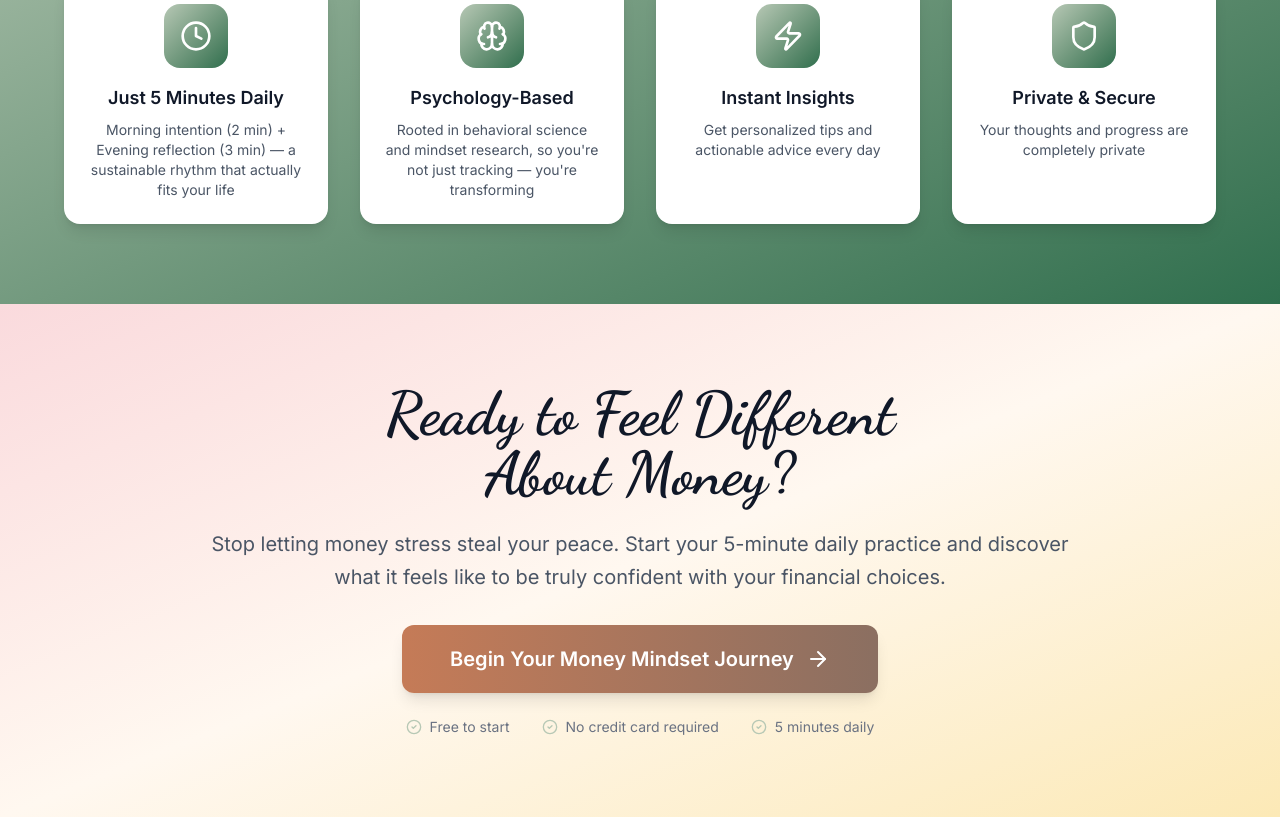
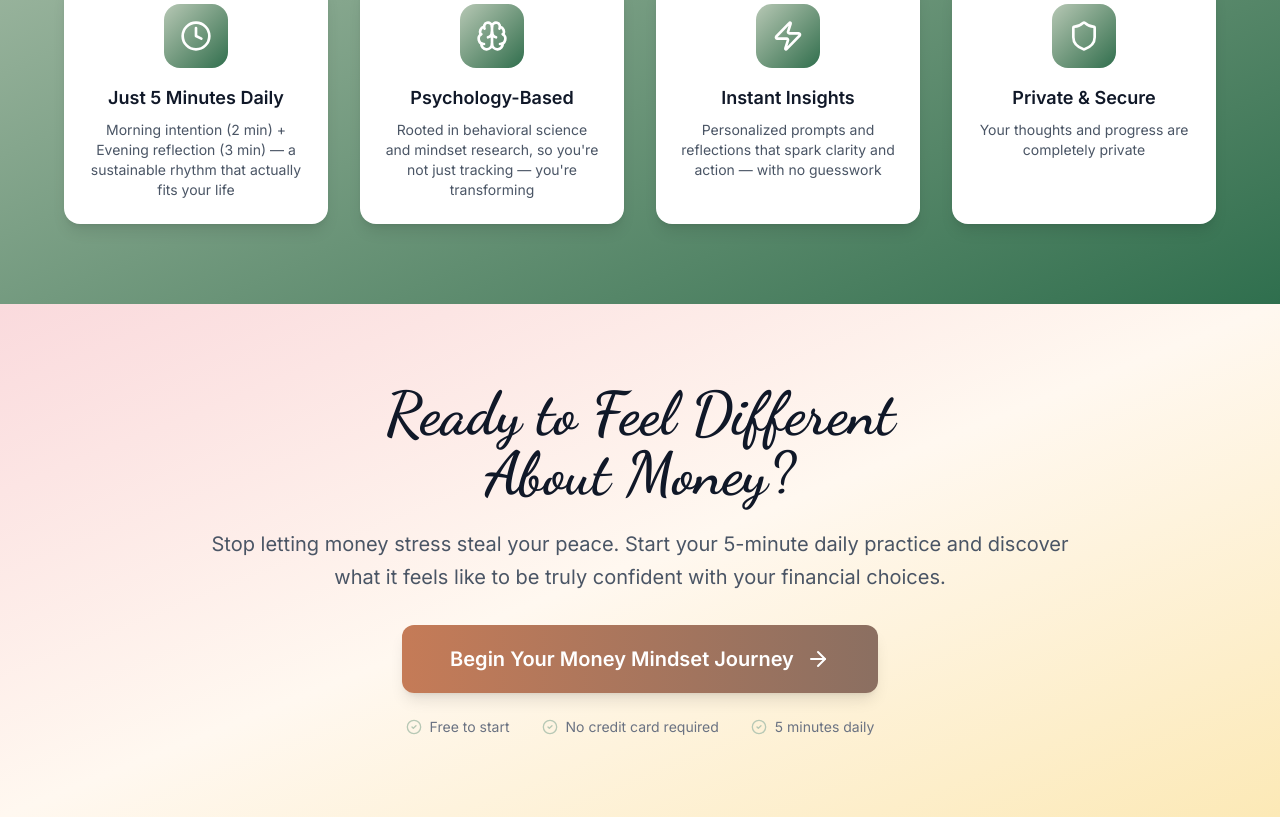
Before and after one commit to carolynjones73-create/mindful-landing, a React (Vite) app: page / in a window 1280 px wide. Shown: the part 4660-5477 px from the top of the page. Built offline with nearby package versions, Linux system fonts and the light colour scheme; no server answers.

Commit message:
Update instant insights feature description

```diff
--- a/src/components/landing/LandingPage.tsx
+++ b/src/components/landing/LandingPage.tsx
@@ -43,7 +43,7 @@ export default function LandingPage({ onGetStarted }: LandingPageProps) {
     {
       icon: Zap,
       title: "Instant Insights",
-      description: "Get personalized tips and actionable advice every day"
+      description: "Personalized prompts and reflections that spark clarity and action — with no guesswork"
     },
     {
       icon: Shield,
```
